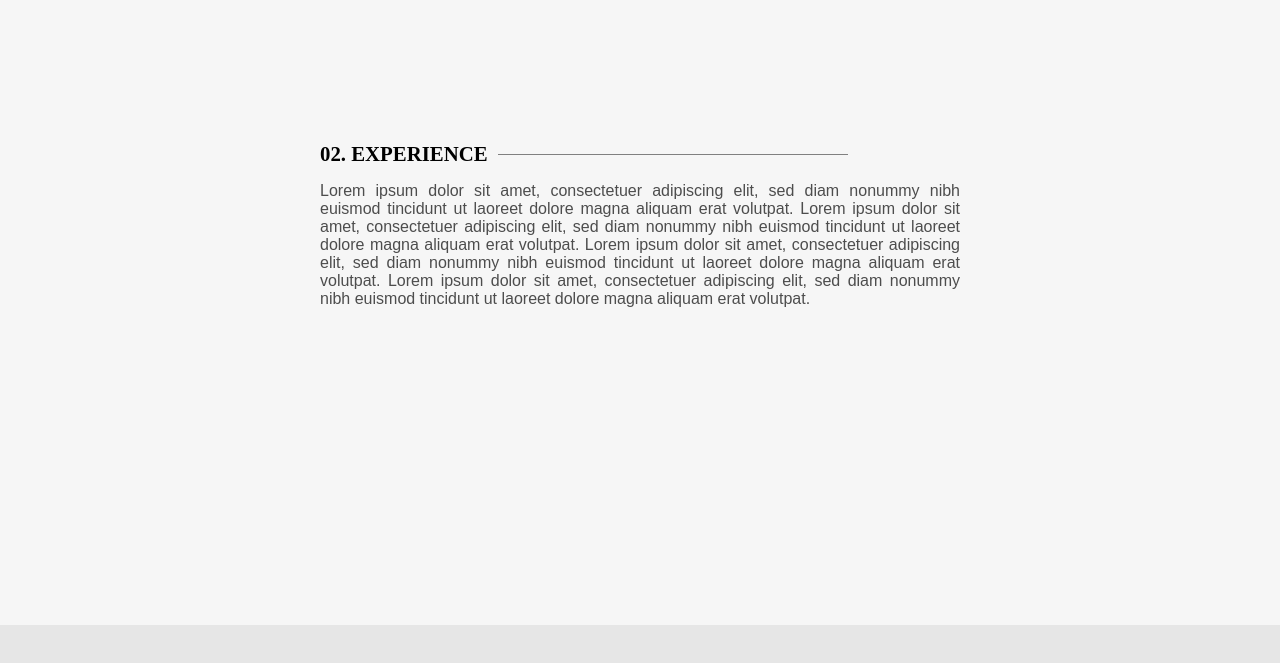
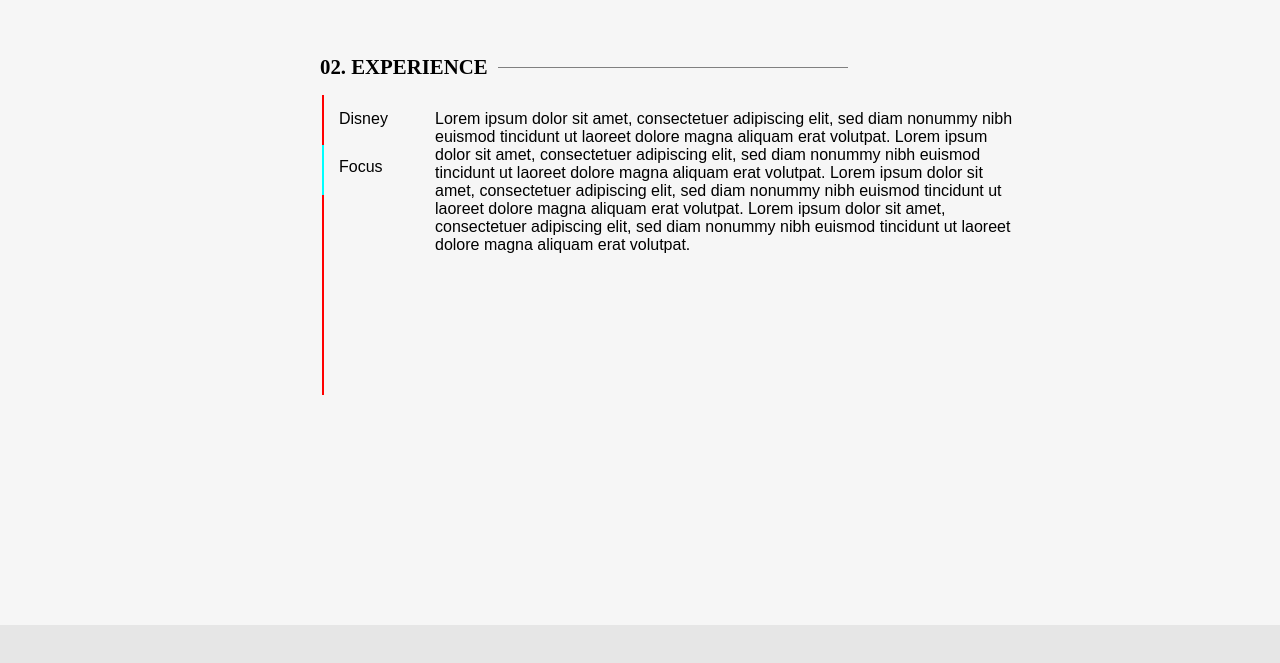
Before and after one commit to nicolekistler/personal-site-2022, a React (Create React App) app: page / in a window 1280 px wide. Shown: the part 1775-2438 px from the top of the page. Built offline with nearby package versions, Linux system fonts and the light colour scheme; a web font is replaced by a local one.

Commit message:
Cleanup + WIP job slider

```diff
--- a/src/App.js
+++ b/src/App.js
@@ -1,6 +1,3 @@
-import styled from 'styled-components';
-import { useState } from 'react';
-
 import Hero from './components/Hero';
 import About from './components/About';
 import Experience from './components/Experience';
--- a/src/components/Experience/index.jsx
+++ b/src/components/Experience/index.jsx
@@ -1,7 +1,7 @@
 import React, { memo } from 'react';
 import styled from 'styled-components';
 import { colors } from '../../styles/colors';
-import { Description, SectionTitle } from '../../styles/typography';
+import { SectionTitle } from '../../styles/typography';
 
 const Wrapper = styled.div`
     display: flex;
@@ -24,6 +24,47 @@ const Border = styled.div`
     width: 350px;
 `;
 
+const Timeline = styled.div`
+    display: flex;
+    width: 700px;
+    height: 300px;
+`;
+
+const TabWrapper = styled.div`
+    display: flex;
+    width: 100px;
+    height: 300px;
+`;
+
+const TabSelector = styled.div`
+    display: flex;
+    border-left: 2px solid red;
+    flex-direction: column;
+    width: 100px;
+    height: 300px;
+`;
+
+const Tab = styled.div`
+    display: flex;
+    width: 100px;
+    padding: 15px;
+`;
+
+const TabHighlight = styled.div`
+    border-left: 2px solid cyan;
+    transform: translate(2px, 50px);
+    height: 50px;
+    transition: transform 0.25s cubic-bezier(0.645, 0.045, 0.355, 1);
+    transition-delay: 0.1s;
+`;
+
+const PanelWrapper = styled.div`
+    display: flex;
+    margin: 15px 0 0 15px;
+    width: 600px;
+    height: 300px;
+`;
+
 const text = `Lorem ipsum dolor sit amet, consectetuer adipiscing elit, sed diam nonummy nibh euismod tincidunt ut laoreet dolore magna aliquam erat volutpat. Lorem ipsum dolor sit amet, consectetuer adipiscing elit, sed diam nonummy nibh euismod tincidunt ut laoreet dolore magna aliquam erat volutpat. Lorem ipsum dolor sit amet, consectetuer adipiscing elit, sed diam nonummy nibh euismod tincidunt ut laoreet dolore magna aliquam erat volutpat.
 
 Lorem ipsum dolor sit amet, consectetuer adipiscing elit, sed diam nonummy nibh euismod tincidunt ut laoreet dolore magna aliquam erat volutpat.`;
@@ -36,7 +77,18 @@ const Experience = () => {
                     <SectionTitle>02. EXPERIENCE</SectionTitle>
                     <Border/>
                 </Heading>
-                <Description>{text}</Description>
+                <Timeline>
+                    <TabWrapper>
+                        <TabHighlight/>
+                        <TabSelector>
+                            <Tab>Disney</Tab>
+                            <Tab>Focus</Tab>
+                        </TabSelector>
+                    </TabWrapper>
+                    <PanelWrapper>
+                        {text}
+                    </PanelWrapper>
+                </Timeline>
             </Wrapper>
         </section>
     );
--- a/src/components/Nav/index.jsx
+++ b/src/components/Nav/index.jsx
@@ -1,4 +1,4 @@
-import React, { memo, useEffect } from 'react';
+import React, { memo } from 'react';
 import styled from 'styled-components';
 import { LinkDescription, Link } from '../../styles/typography';
 import { scroller } from 'react-scroll';
```
